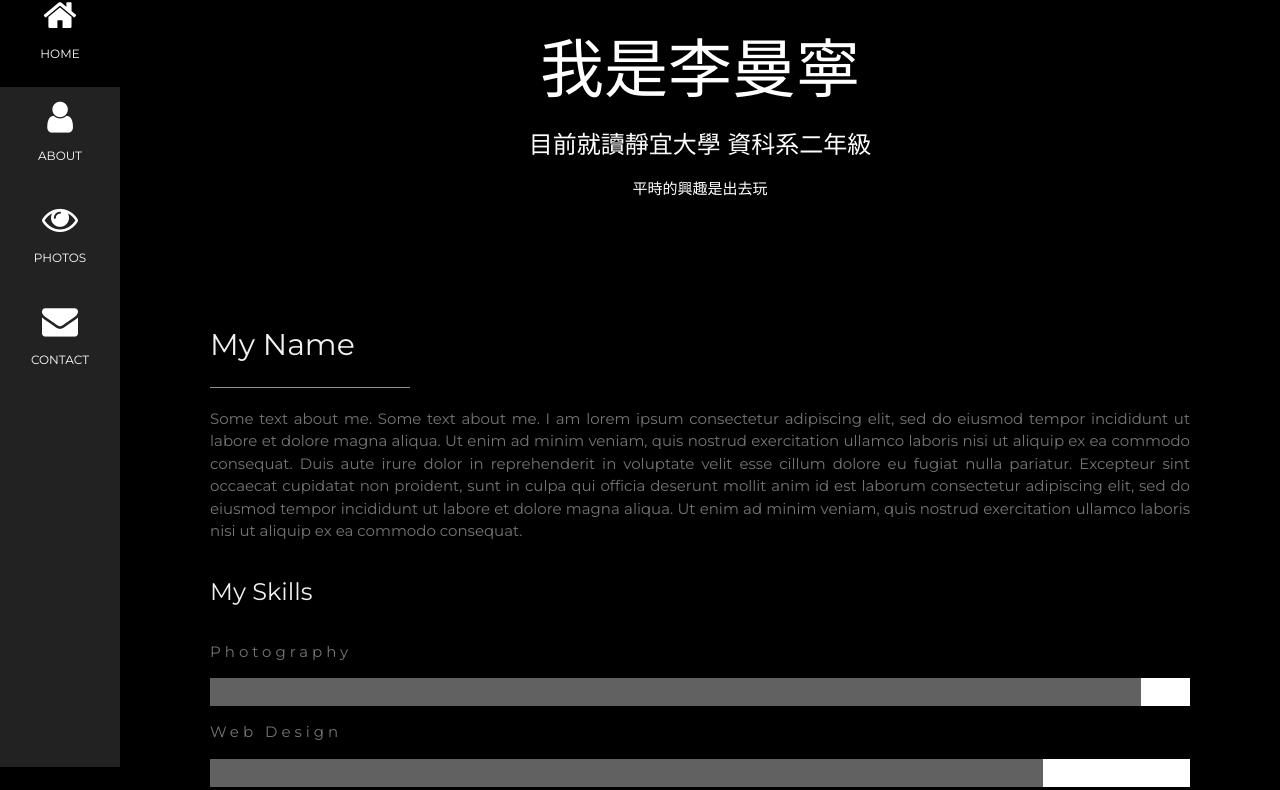
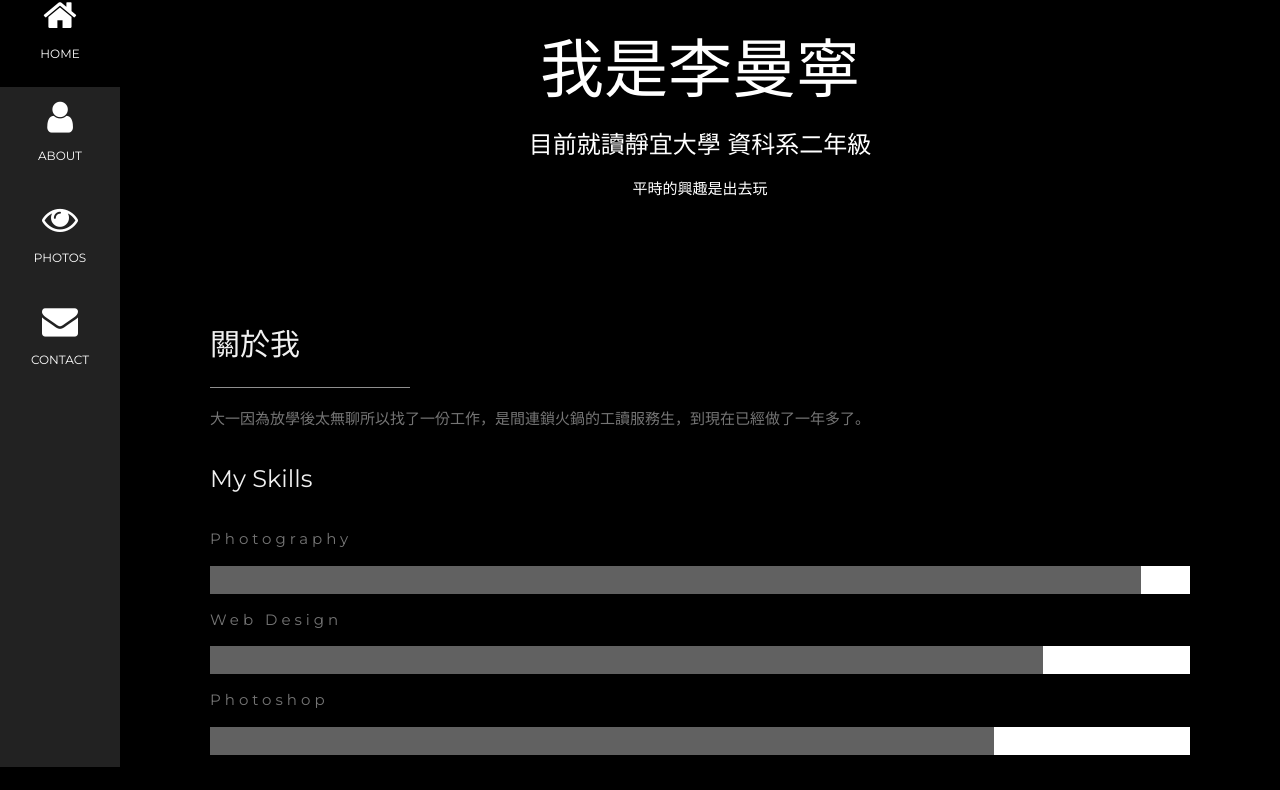
Before and after one commit to maggie-0/411201095, a plain HTML site: page index.html in a window 1280 px wide. Shown: the part 33-823 px from the top of the page. Drawn offline with nearby package versions, Linux system fonts and the light colour scheme.

Commit message:
Update index.html

```diff
--- a/index.html
+++ b/index.html
@@ -63,12 +63,9 @@ body, h1,h2,h3,h4,h5,h6 {font-family: "Montserrat", sans-serif}
 
   <!-- About Section -->
   <div class="w3-content w3-justify w3-text-grey w3-padding-64" id="about">
-    <h2 class="w3-text-light-grey">My Name</h2>
+    <h2 class="w3-text-light-grey">關於我</h2>
     <hr style="width:200px" class="w3-opacity">
-    <p>Some text about me. Some text about me. I am lorem ipsum consectetur adipiscing elit, sed do eiusmod tempor incididunt ut labore et dolore magna aliqua. Ut enim ad minim veniam, quis nostrud exercitation ullamco laboris nisi ut aliquip
-      ex ea commodo consequat. Duis aute irure dolor in reprehenderit in voluptate velit esse cillum dolore eu fugiat nulla pariatur. Excepteur sint occaecat cupidatat non proident, sunt in culpa qui officia deserunt mollit anim id est laborum consectetur
-      adipiscing elit, sed do eiusmod tempor incididunt ut labore et dolore magna aliqua. Ut enim ad minim veniam, quis nostrud exercitation ullamco laboris nisi ut aliquip ex ea commodo consequat.
-    </p>
+    <p>大一因為放學後太無聊所以找了一份工作，是間連鎖火鍋的工讀服務生，到現在已經做了一年多了。</p>
     <h3 class="w3-padding-16 w3-text-light-grey">My Skills</h3>
     <p class="w3-wide">Photography</p>
     <div class="w3-white">
```
